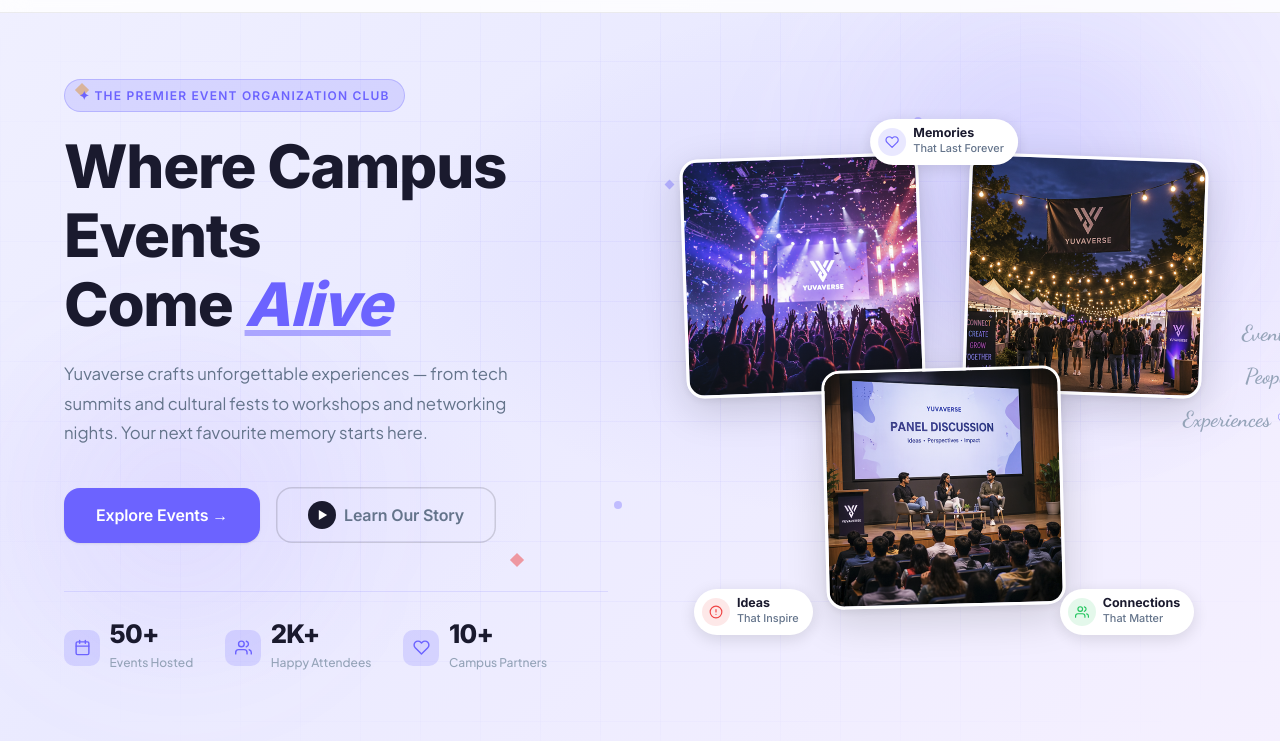
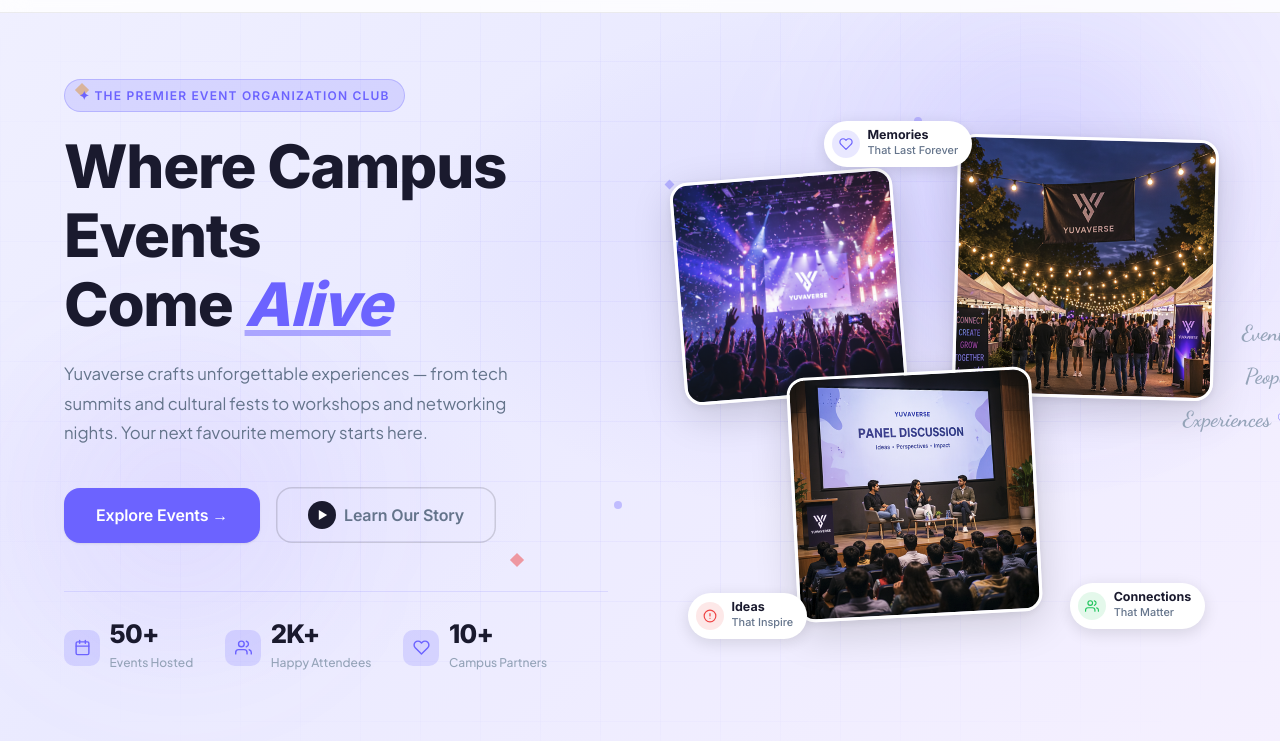
Before and after one commit to Surya-narayan-18/Yuvaverse, a website: page src/public/index.html in a window 1280 px wide. Shown: the part 59-800 px from the top of the page. Drawn offline with Linux system fonts and the light colour scheme; no server answers.

Commit message:
Fixed the bubbles, images and text

```diff
--- a/src/public/css/global.css
+++ b/src/public/css/global.css
@@ -560,32 +560,32 @@ p  { color: var(--clr-text-muted); line-height: 1.7; }
   display: block;
 }
 .hero__photo-card--main {
-  width: 44%;
+  width: 48%;
   aspect-ratio: 1/1;
-  top: 4%; right: 2%;
+  top: 0; right: 0;
   z-index: 2;
   border-radius: 18px;
-  transform: rotate(2deg);
+  transform: rotate(1.5deg);
 }
 .hero__photo-card--mid {
-  width: 44%;
+  width: 45%;
   aspect-ratio: 1/1;
-  bottom: 2%; left: 28%;
+  bottom: 0; left: 22%;
   z-index: 3;
   border-radius: 18px;
-  transform: rotate(-1.5deg);
+  transform: rotate(-3deg);
 }
 .hero__photo-card--side {
-  width: 44%;
+  width: 41%;
   aspect-ratio: 1/1;
-  top: 4%; left: 2%;
+  top: 8%; left: 1%;
   z-index: 1;
   border-radius: 18px;
-  transform: rotate(-2deg);
+  transform: rotate(-4.5deg);
 }
-.hero__photo-card--main:hover { transform: rotate(2deg) translateY(-5px) scale(1.02); }
-.hero__photo-card--mid:hover   { transform: rotate(-1.5deg) translateY(-5px) scale(1.02); }
-.hero__photo-card--side:hover  { transform: rotate(-2deg) translateY(-5px) scale(1.02); }
+.hero__photo-card--main:hover { transform: rotate(1.5deg) translateY(-5px) scale(1.02); }
+.hero__photo-card--mid:hover   { transform: rotate(-3deg) translateY(-5px) scale(1.02); }
+.hero__photo-card--side:hover  { transform: rotate(-4.5deg) translateY(-5px) scale(1.02); }
 
 /* Floating label chips on photos */
 .hero__float-label {
@@ -628,24 +628,23 @@ p  { color: var(--clr-text-muted); line-height: 1.7; }
   font-weight: 500;
 }
 /* Label positions */
-/* Memories — floats at top-center above the collage */
+/* Memories — top area, shifted left of centre */
 .hero__float-label--memories {
-  top: -18px; left: 50%;
-  transform: translateX(-50%);
+  top: -16px; left: 28%;
   z-index: 12;
 }
 .hero__float-label--memories .fl-icon { background: rgba(108,99,255,0.15); }
 .hero__float-label--memories .fl-icon svg { stroke: var(--clr-accent); }
-/* Ideas — bottom-left, below mid card */
+/* Ideas — bottom-left, sits lower */
 .hero__float-label--ideas {
-  bottom: -18px; left: 4%;
+  bottom: -22px; left: 3%;
   z-index: 12;
 }
 .hero__float-label--ideas .fl-icon { background: rgba(239,68,68,0.12); }
 .hero__float-label--ideas .fl-icon svg { stroke: #ef4444; }
-/* Connections — bottom-right */
+/* Connections — bottom-right, slightly higher than Ideas */
 .hero__float-label--connections {
-  bottom: -18px; right: 4%;
+  bottom: -12px; right: 2%;
   z-index: 12;
 }
 .hero__float-label--connections .fl-icon { background: rgba(34,197,94,0.12); }
```
